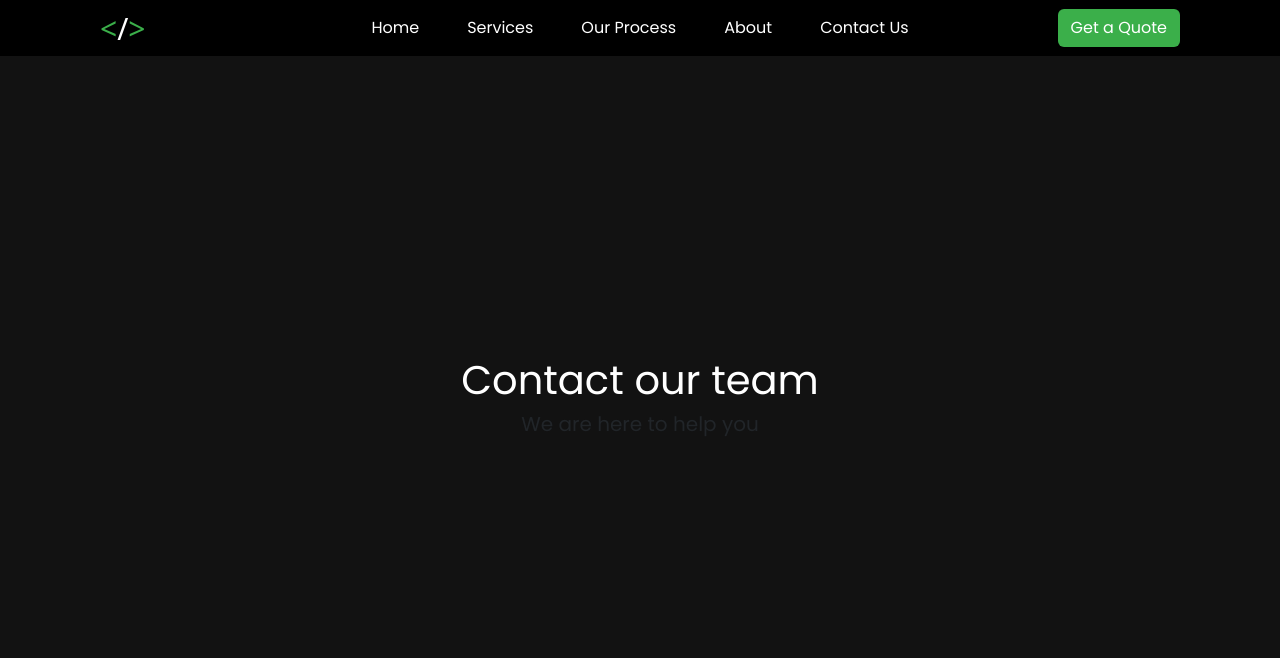
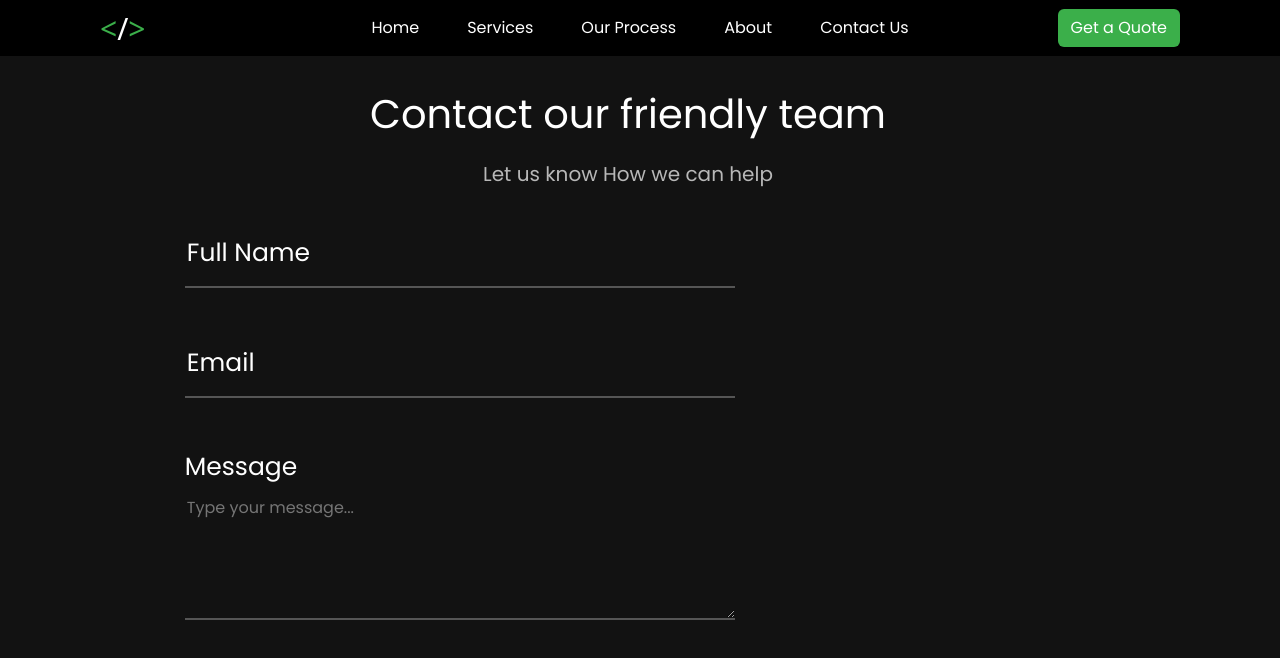
Before and after one commit to hassansajjadkhan/thewebgator, a React (Vite) app in the folder TheWebGator/: page /cdn/twg/TheWebGator/contactus in a window 1280 px wide. Shown: the top 658 px of the page. Built offline with nearby package versions, Linux system fonts and the light colour scheme.

Commit message:
contact us form almost completed

```diff
--- a/TheWebGator/src/Components/ContactUs/ContactUs.css
+++ b/TheWebGator/src/Components/ContactUs/ContactUs.css
@@ -1,3 +1,51 @@
 #contact-section1 {
     background-color: #121212;
+    width: 100vw;
+    height: 100vh;
 }
+
+#contact-slogan {
+    padding-top: 7%;
+}
+
+#contact-form {
+    margin: 3% 0 0 30%;
+}
+
+#contact-form input {
+    background-color: #121212;
+    border: none;
+    border-bottom: solid 2px #555555;
+    padding-bottom: 10px;
+    margin-bottom: 50px;
+    color: white;
+    font-size: 25px;
+    width: 550px;
+    height: 60px;
+}
+
+#contact-form input::placeholder {
+    font-size: 25px;
+    color: #ffffff;
+}
+
+#contact-form input:focus {
+    outline: none;
+}
+
+#contact-form label {
+    color: white;
+    font-size: 25px;
+}
+
+#contact-form textarea {
+    background-color: #121212;
+    border: none;
+    border-bottom: solid 2px #555555;
+    color: white;
+    width: 550px;
+}
+
+#contact-form textarea:focus {
+    outline: none;
+}
--- a/TheWebGator/src/Components/ContactUs/ContactUs.jsx
+++ b/TheWebGator/src/Components/ContactUs/ContactUs.jsx
@@ -7,13 +7,25 @@ export default function ContactUs() {
         <div>
             <Navbar />
             <main className='home container'>
-                <section className='section' id='contact-section1'>
-                    <div className='row'>
-                        <div className='col-12 d-flex flex-row justify-content-center text-white h1'>
-                            Contact our team
+                <section id='contact-section1'>
+                    <div className='row' id='contact-slogan'>
+                        <div className='col-12 d-flex flex-row justify-content-center'>
+                            <div className='text-white h1'>Contact our friendly team</div>
                         </div>
-                        <div className='col-12 d-flex flex-row justify-content-center text-gray h5'>
-                            We are here to help you
+                        <div className='col-12 d-flex flex-row justify-content-center text-gray h5 mt-3' style={{ color: '#b8b8b8' }}>
+                            Let us know How we can help
+                        </div>
+                    </div>
+                    <div className='row mt-3'>
+                        <div className='col-6'>
+                            <form id='contact-form' >
+                                <input type='text' placeholder='Full Name' />
+                                <input type='email' placeholder='Email' />
+                                <label form='message'>Message</label>
+                                <div className='mt-2'>
+                                    <textarea name='message' rows={5} placeholder='Type your message...'></textarea>
+                                </div>
+                            </form>
                         </div>
                     </div>
                 </section>
--- a/TheWebGator/src/Components/Services/Services.jsx
+++ b/TheWebGator/src/Components/Services/Services.jsx
@@ -14,7 +14,7 @@ export default function Services() {
             <main className='home container'>
                 <section className='section' id='services-section1'>
                     <div className='row'>
-                        <div className='col-6 d-flex flex-column justify-content-center text-white'>
+                        <div className='col-6 d-flex flex-column justify-content-center'>
                             <div className='text-white mb-3' id='service-heading'>
                                 Creative Web Design
                             </div>
```
